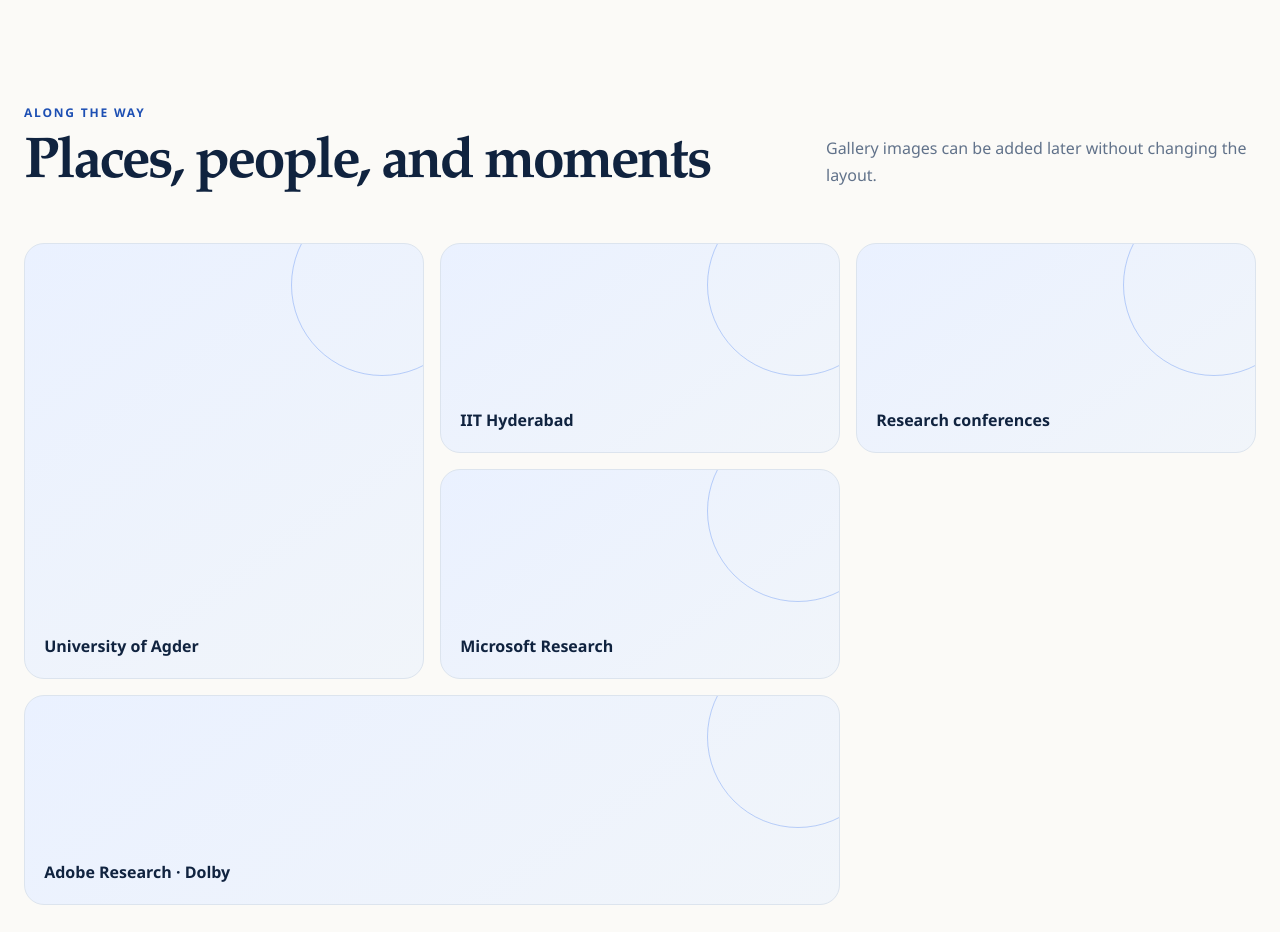
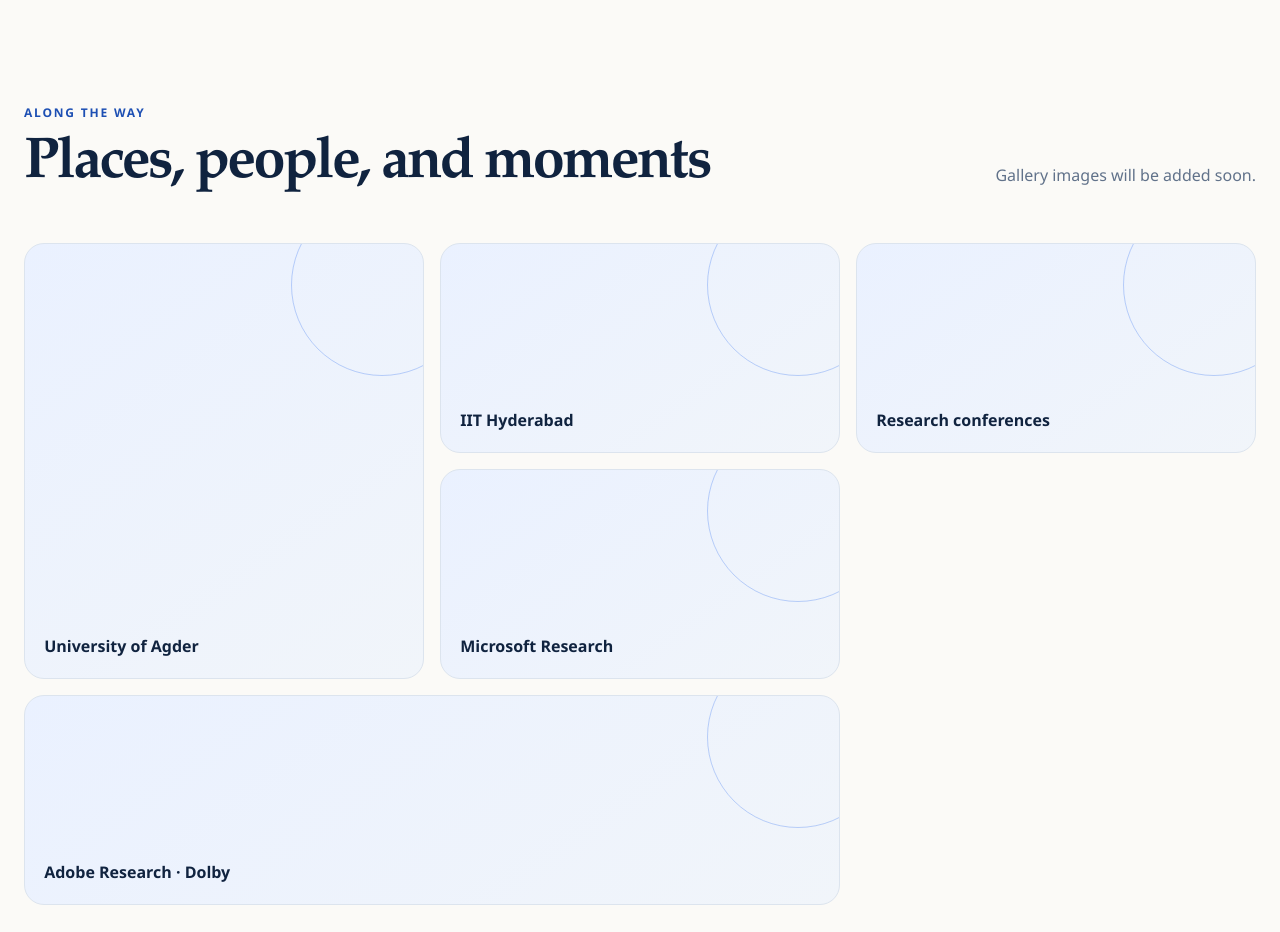
Before and after one commit to qwedaq/qwedaq.github.io, an Astro site: page /about in a window 1280 px wide. Shown: the part 1700-2632 px from the top of the page. Built offline with nearby package versions, Linux system fonts and the light colour scheme; Astro itself is replaced by a stand-in of ours.

Commit message:
Update About page and CV

```diff
--- a/src/pages/about.astro
+++ b/src/pages/about.astro
@@ -44,7 +44,7 @@ import BaseLayout from '../layouts/BaseLayout.astro';
   <section class="gallery-section section-shell">
     <div class="section-heading" data-reveal>
       <div><p class="eyebrow">Along the way</p><h2>Places, people, and moments</h2></div>
-      <p>Gallery images can be added later without changing the layout.</p>
+      <p>Gallery images will be added soon.</p>
     </div>
     <div class="gallery-grid" data-reveal>
       <div class="gallery-placeholder gallery-large"><span>University of Agder</span></div>
```
Also changed, not shown: 1 other file.
